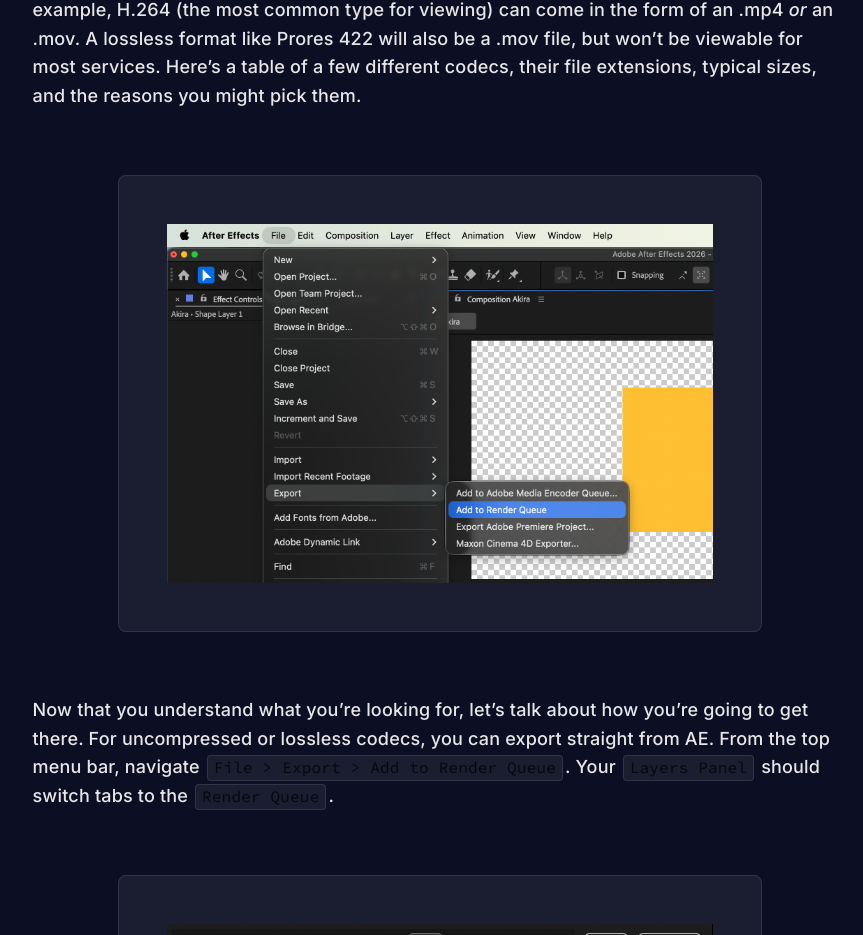
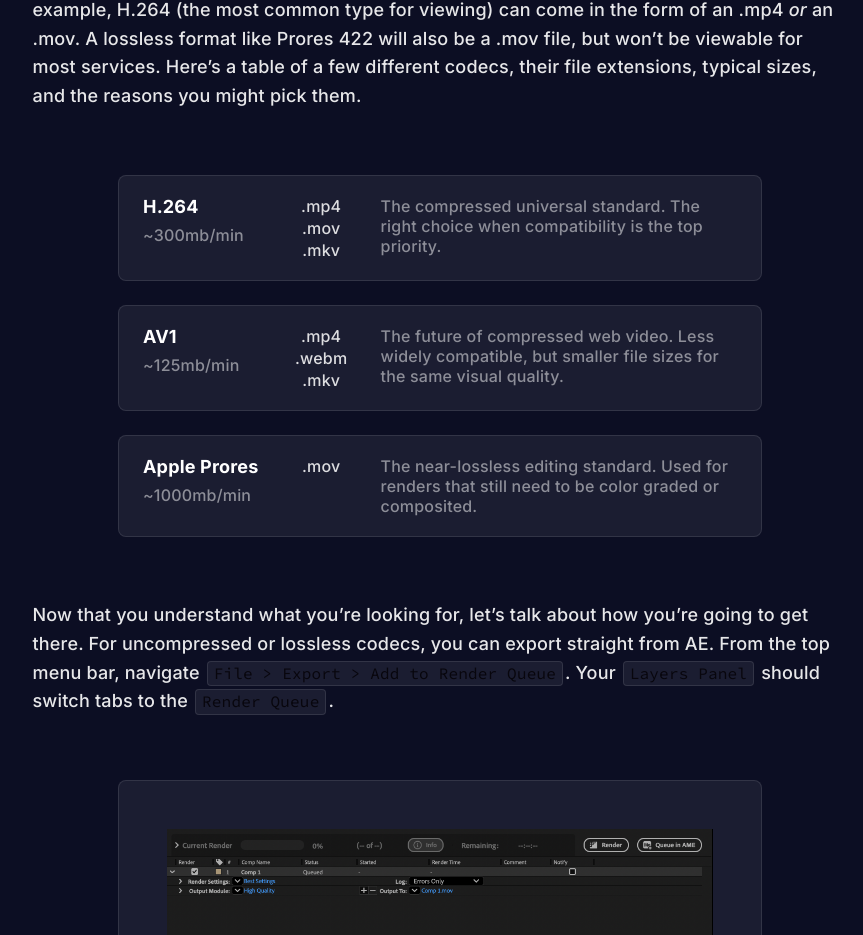
Before and after one commit to noahham/learn-ae, a React (Vite) app: page /#/rendering in a window 1280 px wide. Shown: the part 951-1886 px from the top of the page, without its empty margins (200-1063 px from the left). Built offline with nearby package versions, Linux system fonts and the light colour scheme.

Commit message:
added codec holder

```diff
--- /dev/null
+++ b/src/components/CodecHolder.jsx
@@ -0,0 +1,18 @@
+import "../styles/CodecHolder.css";
+
+export default function Codec({ title, subtext, extensions, description }) {
+    return (
+        <div className="codec">
+            <div className="codec-info">
+                <div className="codec-title">{title}</div>
+                <div className="codec-subtext">{subtext}</div>
+            </div>
+            <div className="codec-extensions">
+                {extensions.map((extension) => (
+                    <div className="codec-extension" key={extension}>{extension}</div>
+                ))}
+            </div>
+            <div className="codec-description">{description}</div>
+        </div>
+    );
+}
--- a/src/content/rendering.jsx
+++ b/src/content/rendering.jsx
@@ -1,6 +1,6 @@
-import exportOption from "../assets/images/rendering/export.png";
 import renderQueue from "../assets/images/rendering/render-queue.png";
 import renderingAnim from "../assets/animations/rendering.json";
+import Codec from "../components/CodecHolder.jsx";
 
 const renderingContent = {
   title: "RENDERING",
@@ -23,9 +23,29 @@ const renderingContent = {
           "extensions, typical sizes, and the reasons you might pick them.",
     },
     {
-      type: "image",
-      src: exportOption,
-      alt: "Screenshot of menu button",
+      type: "component",
+      node: (
+        <div className="codec-holder">
+          <Codec
+            title="H.264"
+            subtext="~300mb/min"
+            extensions={[".mp4", ".mov", ".mkv"]}
+            description="The compressed universal standard. The right choice when compatibility is the top priority."
+          />
+          <Codec
+            title="AV1"
+            subtext="~125mb/min"
+            extensions={[".mp4", ".webm", ".mkv"]}
+            description="The future of compressed web video. Less widely compatible, but smaller file sizes for the same visual quality."
+          />
+          <Codec
+            title="Apple Prores"
+            subtext="~1000mb/min"
+            extensions={[".mov"]}
+            description="The near-lossless editing standard. Used for renders that still need to be color graded or composited."
+          />
+        </div>
+      ),
     },
     {
       type: "paragraph",
--- /dev/null
+++ b/src/styles/CodecHolder.css
@@ -0,0 +1,76 @@
+.codec {
+    display: flex;
+    padding: 20px 24px;
+    width: 100%;
+    max-width: 644px;
+    justify-content: space-between;
+    align-items: flex-start;
+    align-self: stretch;
+    border-radius: 8px;
+    border: 1px solid var(--border);
+    background: var(--card-bg);
+}
+
+.codec-info {
+    display: flex;
+    width: 20%;
+    flex-direction: column;
+    justify-content: left;
+    align-items: flex-start;
+    gap: 8px;
+}
+
+.codec-title {
+    color: #FFF;
+    font-family: Inter, -apple-system, Roboto, Helvetica, sans-serif;
+    font-size: 18px;
+    font-style: normal;
+    font-weight: 700;
+    line-height: normal;
+}
+
+.codec-subtext {
+    color: rgba(255, 255, 255, 0.50);
+    font-family: Inter, -apple-system, Roboto, Helvetica, sans-serif;
+    font-size: 16px;
+    font-style: normal;
+    font-weight: 500;
+    line-height: normal;
+}
+
+.codec-extensions {
+    display: flex;
+    width: 20%;
+    flex-direction: column;
+    align-items: flex-start;
+    gap: 2px;
+}
+
+.codec-extension {
+    align-self: stretch;
+    color: rgba(255, 255, 255, 0.85);
+    font-family: Inter, -apple-system, Roboto, Helvetica, sans-serif;
+    font-size: 16px;
+    font-style: normal;
+    font-weight: 500;
+    line-height: 125%;
+}
+
+.codec-description {
+    width: 60%;
+    color: rgba(255, 255, 255, 0.50);
+    font-family: Inter, -apple-system, Roboto, Helvetica, sans-serif;
+    font-size: 16px;
+    font-style: normal;
+    font-weight: 500;
+    text-align: left;
+    line-height: 125%;
+}
+
+.codec-holder {
+    display: flex;
+    gap: 24px;
+    flex-wrap: wrap;
+    align-items: center;
+    justify-content: center;
+}
```
Also changed, not shown: src/assets/images/rendering/export.png (deleted).
